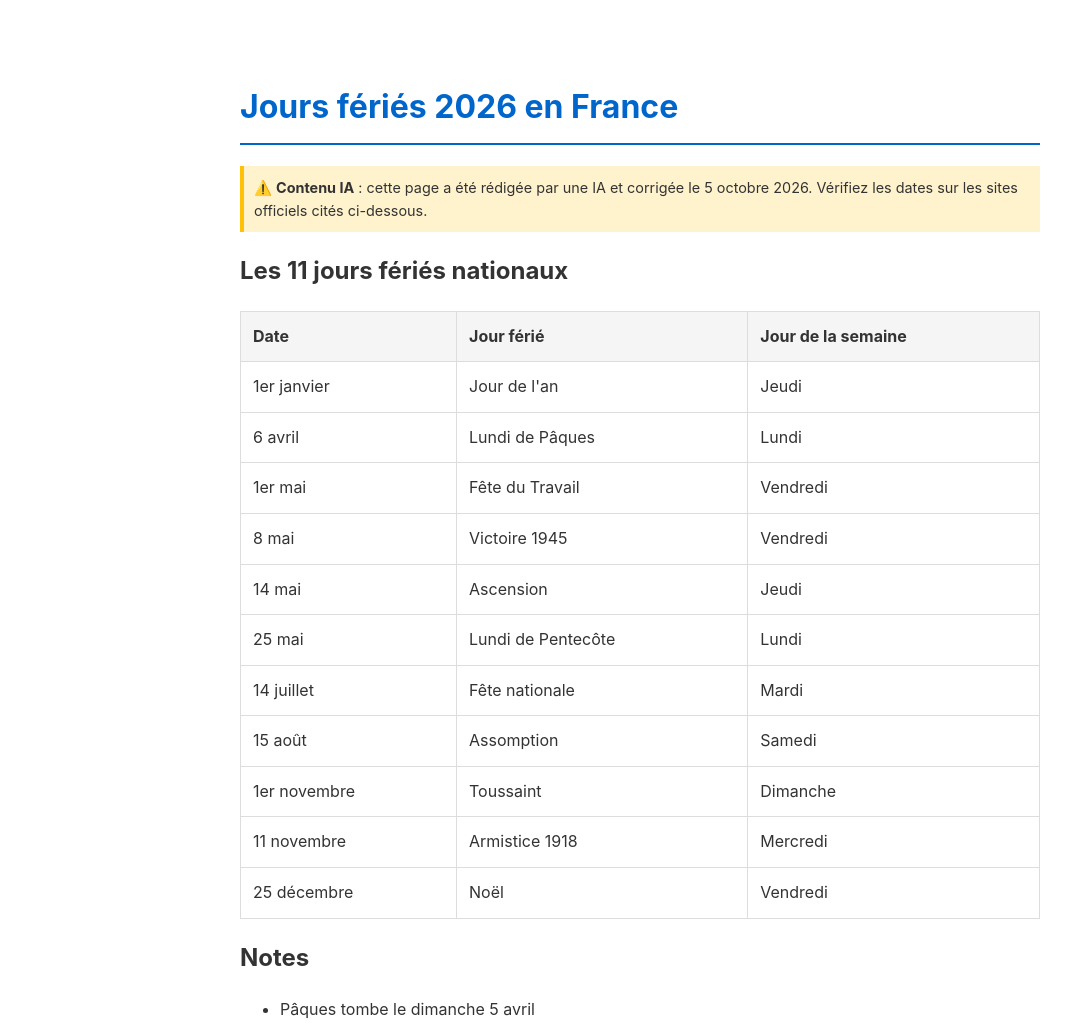
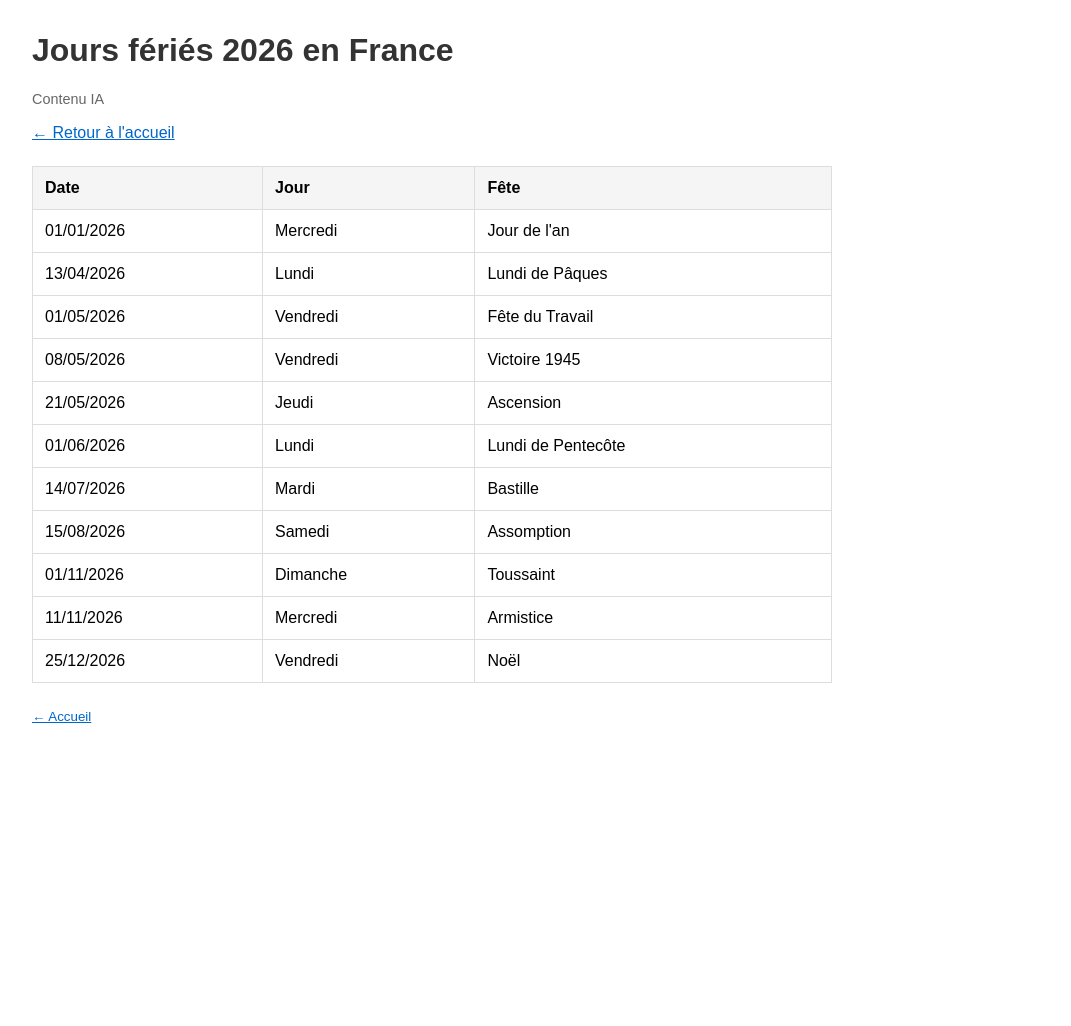
Before and after one commit to hold2026/site-b, a plain HTML site: page guide-jours-feries-2026/index.html in a window 1280 px wide. Shown: the whole page, without its empty margins (0-1071 px from the left). After the commit the page ends 800 px from the top, so only its background shows below. Drawn offline with Linux system fonts and the light colour scheme.

Commit message:
Ajout pixel Simple Analytics à guide-jours-feries-2026/index.html

```diff
--- a/guide-jours-feries-2026/index.html
+++ b/guide-jours-feries-2026/index.html
@@ -3,40 +3,42 @@
 <head>
   <meta charset="UTF-8">
   <meta name="viewport" content="width=device-width, initial-scale=1.0">
-  <title>Jours fériés 2026 en France</title>
+  <title>Jours fériés 2026 en France — Hold2026</title>
   <style>
-    body { font-family: -apple-system, BlinkMacSystemFont, 'Segoe UI', Roboto, sans-serif; max-width: 800px; margin: 40px auto; padding: 20px; line-height: 1.6; color: #333; }
-    h1 { color: #0066cc; border-bottom: 2px solid #0066cc; padding-bottom: 10px; }
-    table { width: 100%; border-collapse: collapse; margin: 20px 0; }
-    th, td { border: 1px solid #ddd; padding: 12px; text-align: left; }
-    th { background-color: #f5f5f5; font-weight: bold; }
-    .source { font-size: 0.9em; color: #666; margin-top: 20px; }
-    .ia-notice { background-color: #fff3cd; padding: 10px; margin: 20px 0; border-left: 4px solid #ffc107; font-size: 0.9em; }
+    body { font-family: sans-serif; margin: 2rem; max-width: 800px; }
+    h1 { color: #333; }
+    table { width: 100%; border-collapse: collapse; margin: 1.5rem 0; }
+    th, td { border: 1px solid #ddd; padding: 0.75rem; text-align: left; }
+    th { background: #f5f5f5; }
+    a { color: #0066cc; }
+    .meta { font-size: 0.9rem; color: #666; }
   </style>
 </head>
 <body>
   <h1>Jours fériés 2026 en France</h1>
-  <div class="ia-notice">⚠️ <strong>Contenu IA</strong> : cette page a été rédigée par une IA et corrigée le 5 octobre 2026. Vérifiez les dates sur les sites officiels cités ci-dessous.</div>
+  <p><span class="meta">Contenu IA</span></p>
+  <p><a href="/">← Retour à l'accueil</a></p>
 
-  <h2>Les 11 jours fériés nationaux</h2>
   <table>
-    <tr><th>Date</th><th>Jour férié</th><th>Jour de la semaine</th></tr>
-    <tr><td>1er janvier</td><td>Jour de l'an</td><td>Jeudi</td></tr>
-    <tr><td>6 avril</td><td>Lundi de Pâques</td><td>Lundi</td></tr>
-    <tr><td>1er mai</td><td>Fête du Travail</td><td>Vendredi</td></tr>
-    <tr><td>8 mai</td><td>Victoire 1945</td><td>Vendredi</td></tr>
-    <tr><td>14 mai</td><td>Ascension</td><td>Jeudi</td></tr>
-    <tr><td>25 mai</td><td>Lundi de Pentecôte</td><td>Lundi</td></tr>
-    <tr><td>14 juillet</td><td>Fête nationale</td><td>Mardi</td></tr>
-    <tr><td>15 août</td><td>Assomption</td><td>Samedi</td></tr>
-    <tr><td>1er novembre</td><td>Toussaint</td><td>Dimanche</td></tr>
-    <tr><td>11 novembre</td><td>Armistice 1918</td><td>Mercredi</td></tr>
-    <tr><td>25 décembre</td><td>Noël</td><td>Vendredi</td></tr>
+    <tr><th>Date</th><th>Jour</th><th>Fête</th></tr>
+    <tr><td>01/01/2026</td><td>Mercredi</td><td>Jour de l'an</td></tr>
+    <tr><td>13/04/2026</td><td>Lundi</td><td>Lundi de Pâques</td></tr>
+    <tr><td>01/05/2026</td><td>Vendredi</td><td>Fête du Travail</td></tr>
+    <tr><td>08/05/2026</td><td>Vendredi</td><td>Victoire 1945</td></tr>
+    <tr><td>21/05/2026</td><td>Jeudi</td><td>Ascension</td></tr>
+    <tr><td>01/06/2026</td><td>Lundi</td><td>Lundi de Pentecôte</td></tr>
+    <tr><td>14/07/2026</td><td>Mardi</td><td>Bastille</td></tr>
+    <tr><td>15/08/2026</td><td>Samedi</td><td>Assomption</td></tr>
+    <tr><td>01/11/2026</td><td>Dimanche</td><td>Toussaint</td></tr>
+    <tr><td>11/11/2026</td><td>Mercredi</td><td>Armistice</td></tr>
+    <tr><td>25/12/2026</td><td>Vendredi</td><td>Noël</td></tr>
   </table>
 
-  <h2>Notes</h2>
-  <ul>
-    <li>Pâques tombe le dimanche 5 avril</li>
-  </ul>
+  <footer>
+    <p><small><a href="/">← Accueil</a></small></p>
+  </footer>
+
+  <script async src="https://sa.hold2026.com/latest.js"></script>
+  <script>window.sa_event=window.sa_event||function(){};window.sa_event.q=[];for(let method of ['track','visit','event','identify'])window.sa_event[method]=function(){window.sa_event.q.push({method,args:Array.from(arguments)})}</script>
 </body>
 </html>
```
